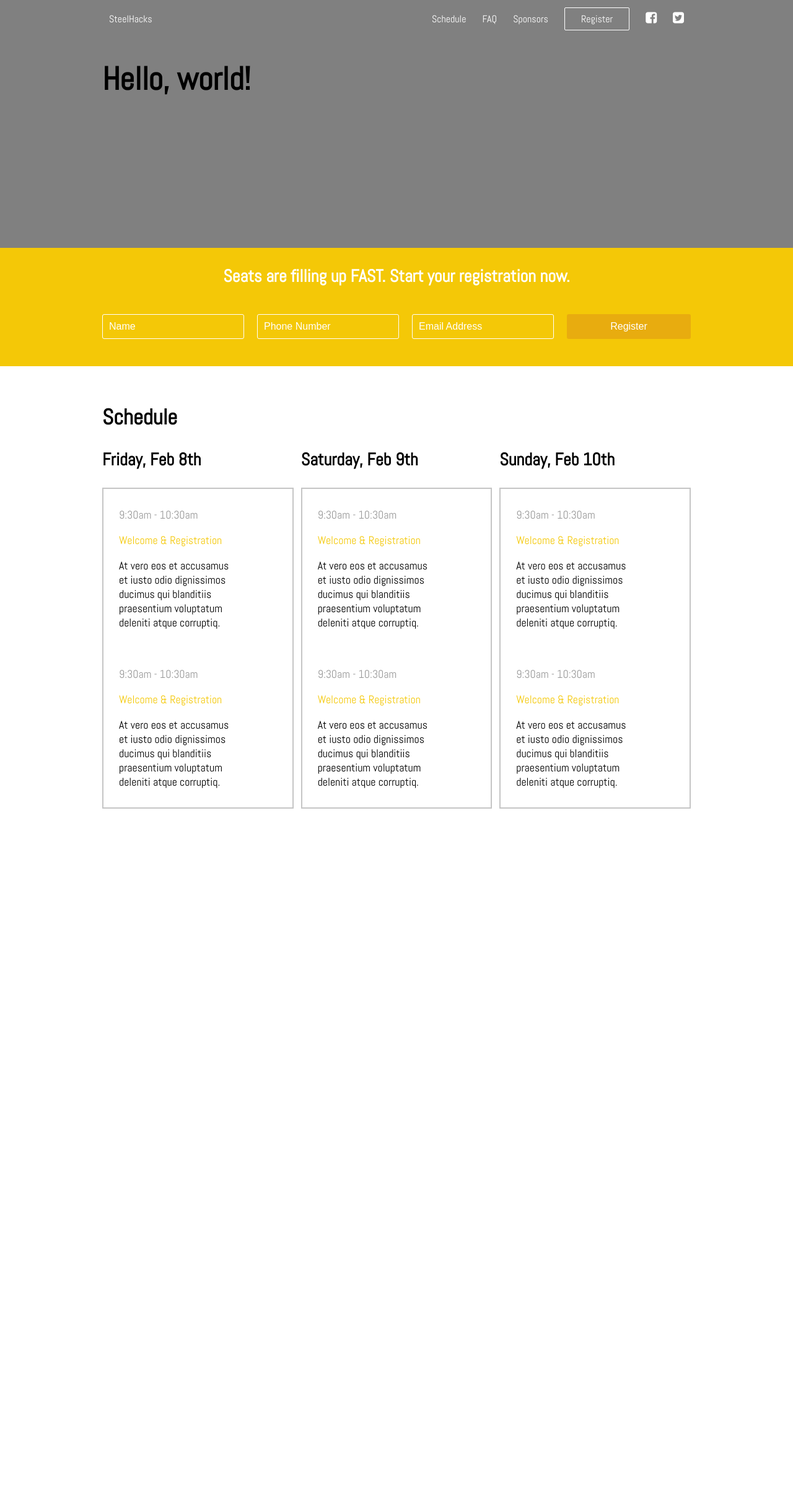
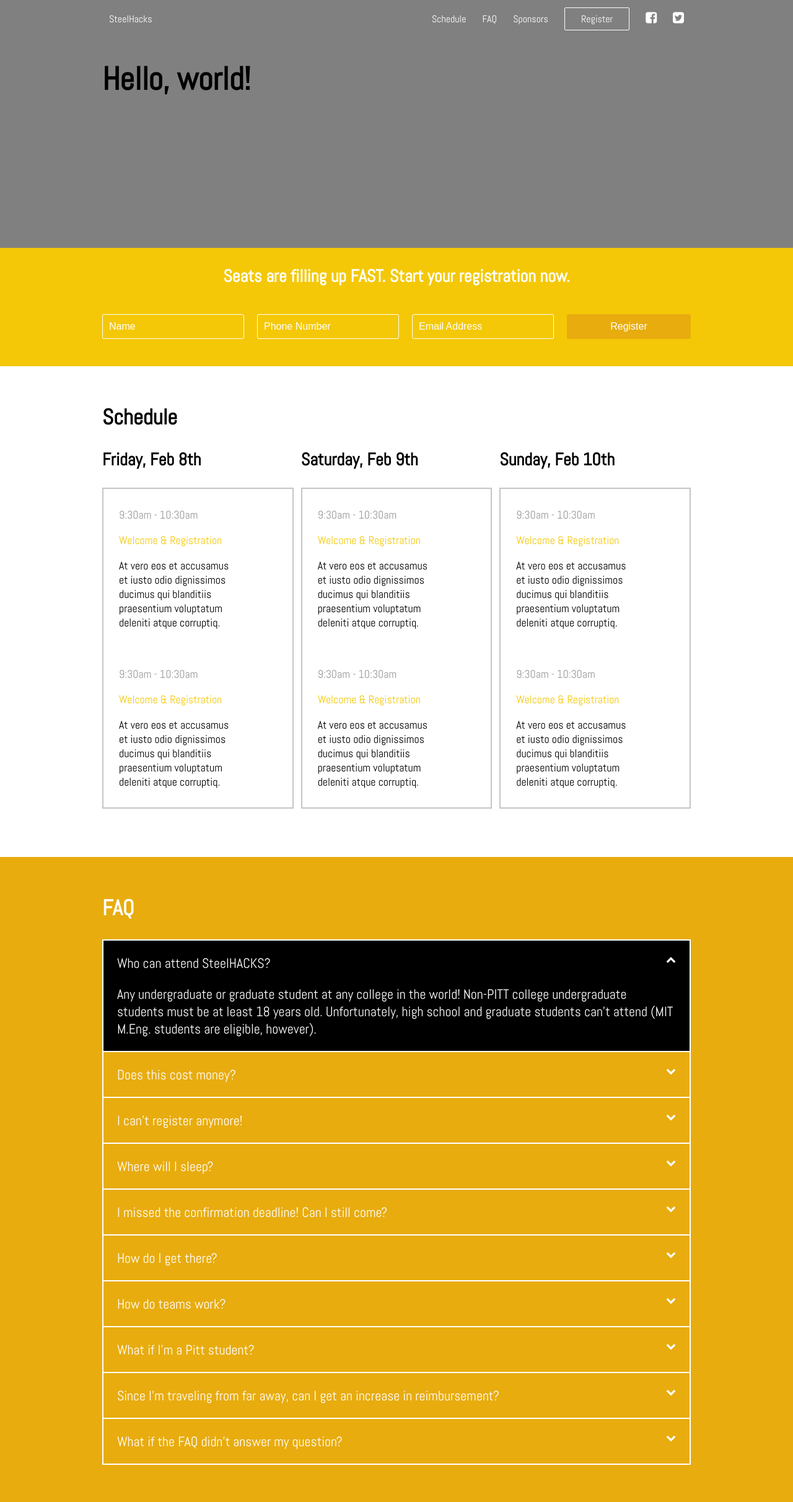
Before and after one commit to SteelHeads/steelhacks.com, a Jekyll site: the page built from index.html, in a window 1280 px wide. Shown: the whole page at 62% size. Built offline with Jekyll 4.4.1, drawn with Linux system fonts in a browser that asks for light colours; before the commit the page ends 1383 px from its top, so only the background shows below that.

Commit message:
Add basics of the FAQ page

```diff
--- /dev/null
+++ b/_data/faq.yml
@@ -0,0 +1,21 @@
+- title: Who can attend SteelHACKS?
+  body: |
+    Any undergraduate or graduate student at any college in the world! Non-PITT college undergraduate students must be at least 18 years old. Unfortunately, high school and graduate students can’t attend (MIT M.Eng. students are eligible, however).
+
+- title: Does this cost money?
+
+- title: I can't register anymore!
+
+- title: Where will I sleep?
+
+- title: I missed the confirmation deadline! Can I still come?
+
+- title: How do I get there?
+
+- title: How do teams work?
+
+- title: What if I'm a Pitt student?
+
+- title: Since I'm traveling from far away, can I get an increase in reimbursement?
+
+- title: What if the FAQ didn't answer my question?
--- a/_sass/_page.scss
+++ b/_sass/_page.scss
@@ -111,3 +111,50 @@
     }
   }
 }
+
+#faq {
+  background-color: $yellow-color-dark;
+  color: white;
+}
+
+.question {
+  $spacing-amount: 22px;
+
+  border: 2px solid white;
+  font-size: 22px;
+  padding: $spacing-amount;
+
+  &:not(:last-of-type) {
+    border-bottom: 0;
+  }
+
+  &:first-of-type,
+  &.active {
+    background-color: black;
+
+    .question__body {
+      display: block;
+    }
+
+    .fa-chevron-down {
+      display: none;
+    }
+
+    .fa-chevron-up {
+      display: block;
+    }
+  }
+
+  .fa {
+    font-size: 16px;
+  }
+
+  .fa-chevron-up {
+    display: none;
+  }
+
+  .question__body {
+    display: none;
+    margin-top: $spacing-amount;
+  }
+}
--- a/_sass/_structure.scss
+++ b/_sass/_structure.scss
@@ -23,9 +23,9 @@
   width: 100%;
 
   &.slice--big {
-    $margin-amount: 60px;
-    margin-bottom: $margin-amount;
-    margin-top: $margin-amount;
+    $spacing-amount: 60px;
+    padding-bottom: $spacing-amount;
+    padding-top: $spacing-amount;
 
     h1,
     h2,
--- a/index.html
+++ b/index.html
@@ -79,3 +79,20 @@
     </div>
   </div>
 </div>
+<div id='faq' class='slice slice--big'>
+  <div class='container'>
+    <h2>FAQ</h2>
+    {% for question in site.data.faq %}
+      <div class='question'>
+        <div class='question__header'>
+          {{ question.title }}
+          <i class='fa fa-chevron-down pull-right'></i>
+          <i class='fa fa-chevron-up pull-right'></i>
+        </div>
+        <div class='question__body'>
+          {{ question.body }}
+        </div>
+      </div>
+    {% endfor %}
+  </div>
+</div>
```
